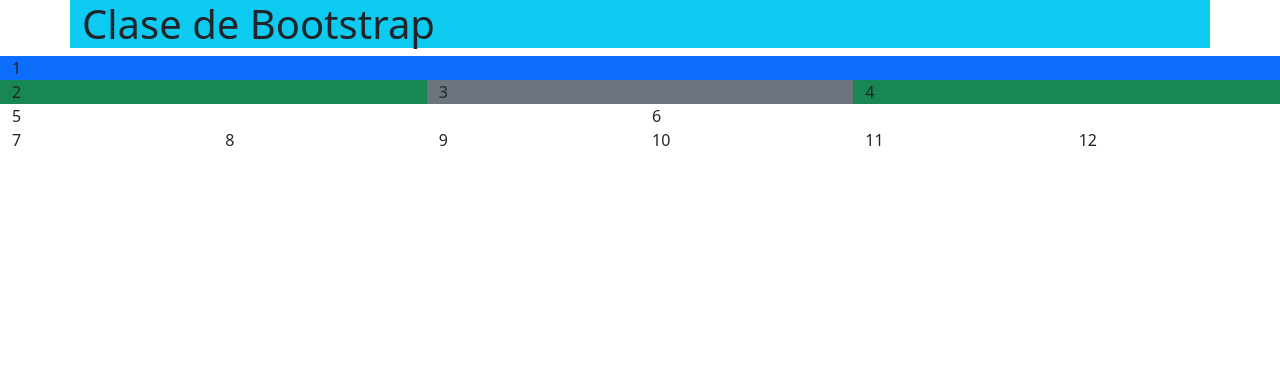
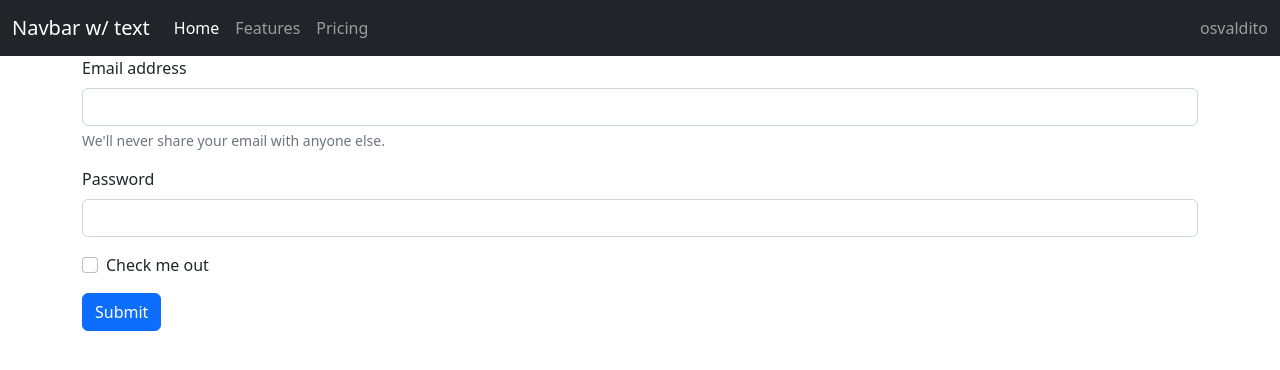
Before and after one commit to osvalttek/claseDeHtml, a plain HTML site: page index.html in a window 1280 px wide. Drawn offline with nearby package versions, Linux system fonts and the light colour scheme.

Commit message:
clase 17

```diff
--- a/index.html
+++ b/index.html
@@ -1,38 +1,80 @@
 <!DOCTYPE html>
 <html lang="en">
   <head>
-    <meta charset="UTF-8" />
-    <meta http-equiv="X-UA-Compatible" content="IE=edge" />
-    <meta name="viewport" content="width=device-width, initial-scale=1.0" />
-    <title>Clase 16</title>
+    <meta charset="utf-8" />
+    <meta name="viewport" content="width=device-width, initial-scale=1" />
+    <title>Bootstrap demo</title>
     <link
       href="https://cdn.jsdelivr.net/npm/bootstrap@5.2.1/dist/css/bootstrap.min.css"
       rel="stylesheet"
       integrity="sha384-iYQeCzEYFbKjA/T2uDLTpkwGzCiq6soy8tYaI1GyVh/UjpbCx/TYkiZhlZB6+fzT"
       crossorigin="anonymous"
     />
-    <link rel="stylesheet" href="./styles/style.css" />
   </head>
   <body>
-    <header class="container-lg bg-info">
-      <h1>Clase de Bootstrap</h1>
-    </header>
 
-    <main class="container-fluid">
-      <div class="row">
-        <div class="col-12 bg-primary">1</div>
-        <div class="col-sm-4 col-12 bg-success">2</div>
-        <div class="col-sm-4 col-6 bg-secondary">3</div>
-        <div class="col-sm-4 col-6 bg-success">4</div>
-        <div class="col-6">5</div>
-        <div class="col-6">6</div>
-        <div class="col-2">7</div>
-        <div class="col-2">8</div>
-        <div class="col-2">9</div>
-        <div class="col-2">10</div>
-        <div class="col-2">11</div>
-        <div class="col-2">12</div>
+    <nav class="navbar navbar-expand-lg navbar-dark bg-dark">
+      <div class="container-fluid">
+        <a class="navbar-brand" href="#">Navbar w/ text</a>
+        <button
+          class="navbar-toggler"
+          type="button"
+          data-bs-toggle="collapse"
+          data-bs-target="#navbarText"
+          aria-controls="navbarText"
+          aria-expanded="false"
+          aria-label="Toggle navigation"
+        >
+          <span class="navbar-toggler-icon"></span>
+        </button>
+        <div class="collapse navbar-collapse" id="navbarText">
+          <ul class="navbar-nav me-auto mb-2 mb-lg-0">
+            <li class="nav-item">
+              <a class="nav-link active" aria-current="page" href="#">Home</a>
+            </li>
+            <li class="nav-item">
+              <a class="nav-link" href="#">Features</a>
+            </li>
+            <li class="nav-item">
+              <a class="nav-link" href="#">Pricing</a>
+            </li>
+          </ul>
+          <span class="navbar-text"> osvaldito </span>
+        </div>
       </div>
-    </main>
+    </nav>
+
+    <form class="container">
+      <div class="mb-3">
+        <label for="exampleInputEmail1" class="form-label">Email address</label>
+        <input
+          type="email"
+          class="form-control"
+          id="exampleInputEmail1"
+          aria-describedby="emailHelp"
+        />
+        <div id="emailHelp" class="form-text">
+          We'll never share your email with anyone else.
+        </div>
+      </div>
+      <div class="mb-3">
+        <label for="exampleInputPassword1" class="form-label">Password</label>
+        <input
+          type="password"
+          class="form-control"
+          id="exampleInputPassword1"
+        />
+      </div>
+      <div class="mb-3 form-check">
+        <input type="checkbox" class="form-check-input" id="exampleCheck1" />
+        <label class="form-check-label" for="exampleCheck1">Check me out</label>
+      </div>
+      <button type="submit" class="btn btn-primary">Submit</button>
+    </form>
+    <script
+      src="https://cdn.jsdelivr.net/npm/bootstrap@5.2.1/dist/js/bootstrap.bundle.min.js"
+      integrity="sha384-u1OknCvxWvY5kfmNBILK2hRnQC3Pr17a+RTT6rIHI7NnikvbZlHgTPOOmMi466C8"
+      crossorigin="anonymous"
+    ></script>
   </body>
 </html>
```
